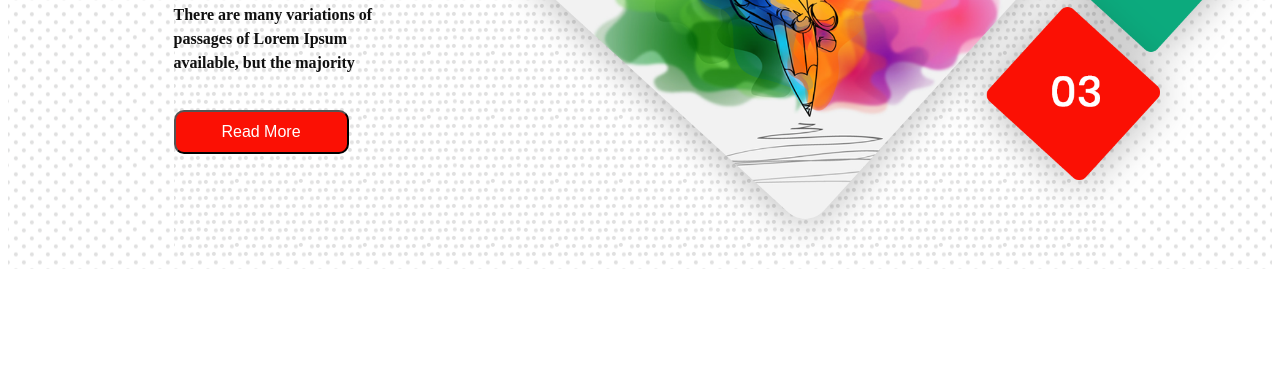
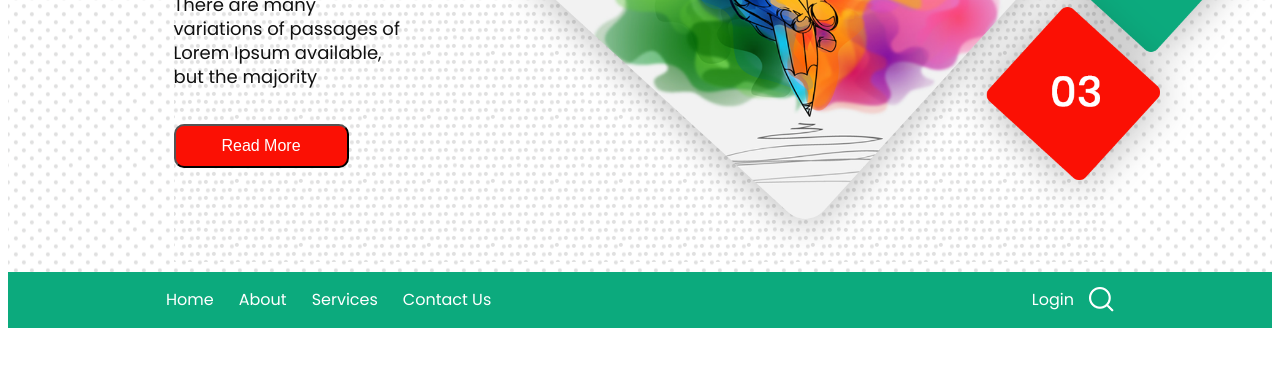
Before and after one commit to tabib-e-alahi/software-project-3-portfolio, a plain HTML site: page index.html in a window 1280 px wide. Shown: the part 413-800 px from the top of the page. Drawn offline with Linux system fonts and the light colour scheme.

Commit message:
nav-2 added

```diff
--- a/index.html
+++ b/index.html
@@ -6,14 +6,22 @@
     <meta http-equiv="X-UA-Compatible" content="IE=edge">
     <meta name="viewport" content="width=device-width, initial-scale=1.0">
     <title>My Portfolio</title>
-    <link rel="stylesheet" href="style.css">
+    <!-- header css file -->
+    <link rel="stylesheet" href="styles/header.css">
+    <!-- about me section css file -->
+    <link rel="stylesheet" href="styles/about.css">
+
+    <!-- poppins google font link -->
+    <link rel="preconnect" href="https://fonts.googleapis.com">
+    <link rel="preconnect" href="https://fonts.gstatic.com" crossorigin>
+    <link href="https://fonts.googleapis.com/css2?family=Poppins&display=swap" rel="stylesheet">
 </head>
 
 <body>
     <!-- this is header section -->
     <header class="header-area">
 
-        <!-- this is nav area -->
+        <!-- this is nav-1 area -->
         <nav class="nav-1-area">
 
             <div class="page-logo">
@@ -43,6 +51,29 @@
         </section>
 
     </header>
+
+    <!-- this is main area  -->
+    <main>
+        <!-- this is nav-2 area  -->
+        <nav class="nav-2-area">
+
+            <div class="nav-2-content">
+
+                <div class="nav-2-menu">
+                    <a href="">Home</a>
+                    <a href="">About</a>
+                    <a href="">Services</a>
+                    <a href="">Contact Us</a>
+                </div>
+                <div class="nav-2-login">
+                    <p>Login</p>
+                    <img src="images/search-icon.png" alt="">
+                </div>
+
+            </div>
+
+        </nav>
+    </main>
 </body>
 
 </html>
--- /dev/null
+++ b/styles/about.css
@@ -0,0 +1,44 @@
+/* this is nav-2-area style  */
+.nav-2-area {
+    background: #0CAA7D;
+
+}
+
+.nav-2-content {
+    display: flex;
+    justify-content: space-between;
+    align-items: center;
+    width: 75%;
+    margin: 0px auto;
+}
+
+/* this is nav-2 style  */
+.nav-2-menu {
+    display: flex;
+    gap: 25px;
+
+}
+
+.nav-2-menu a {
+    text-decoration: none;
+    color: white;
+    font-weight: 400;
+    font-size: 16px;
+    line-height: 24px;
+}
+
+.nav-2-login {
+    display: flex;
+    gap: 15px;
+    align-items: center;
+    color: white;
+    font-weight: 400;
+    font-size: 16px;
+    line-height: 24px;
+}
+
+.nav-2-login img {
+    width: 50%;
+    height: 50%;
+    border-radius: 4px;
+}
--- a/style.css
+++ b/styles/header.css
@@ -1,7 +1,11 @@
 /* header section style */
+body{
+    font-family: 'poppins';
+}
 .header-area {
-    background-image: url('images/hero-bg.png');
+    background-image: url('/images/hero-bg.png');
     padding: 10px;
+
 
 }
 
@@ -63,8 +67,8 @@
 }
 
 #banner-info {
-    font-weight: 600;
-    font-size: 16px;
+    font-weight: 300;
+    font-size: 18px;
     line-height: 24px;
     color: #101010;
     margin-bottom: 35px;
```
